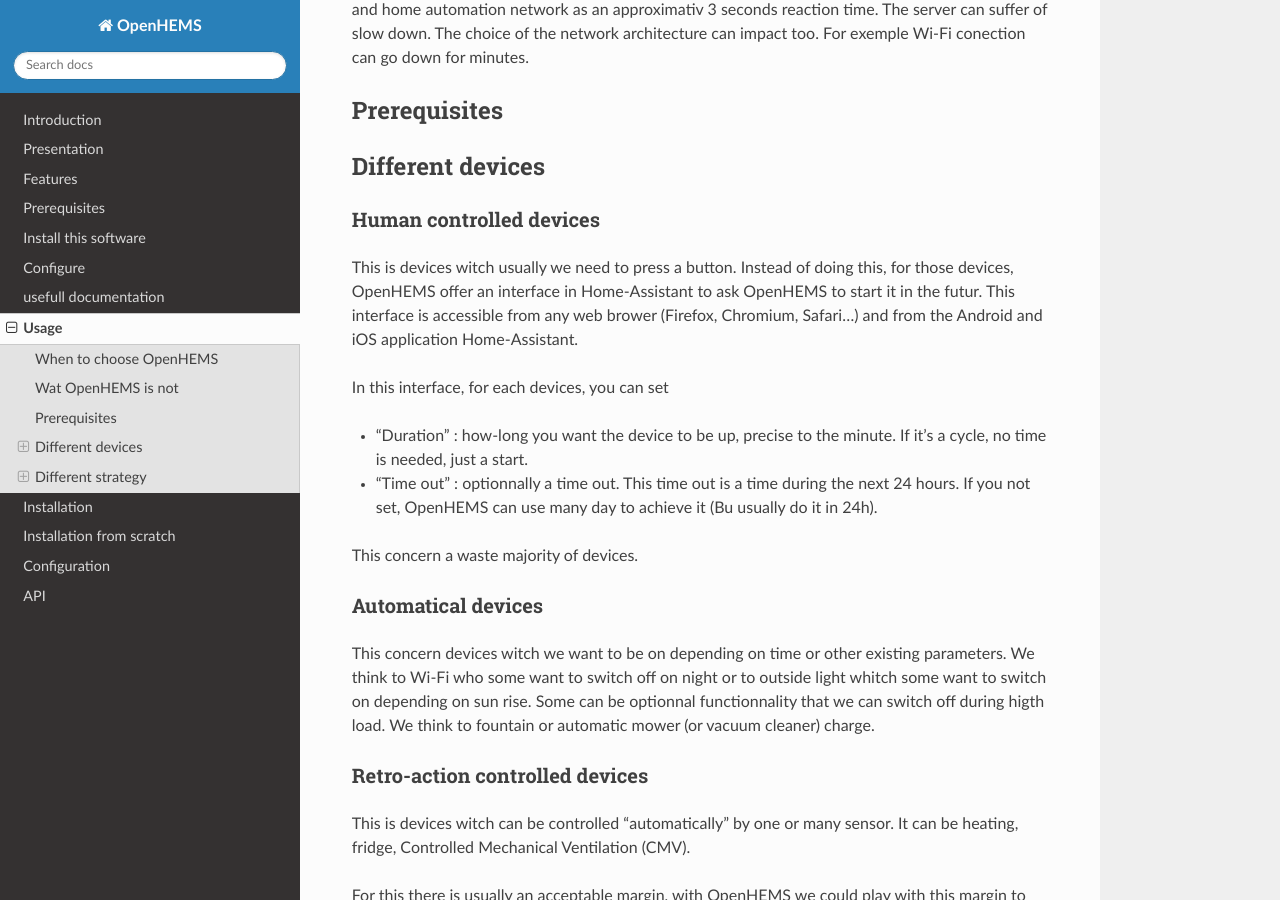
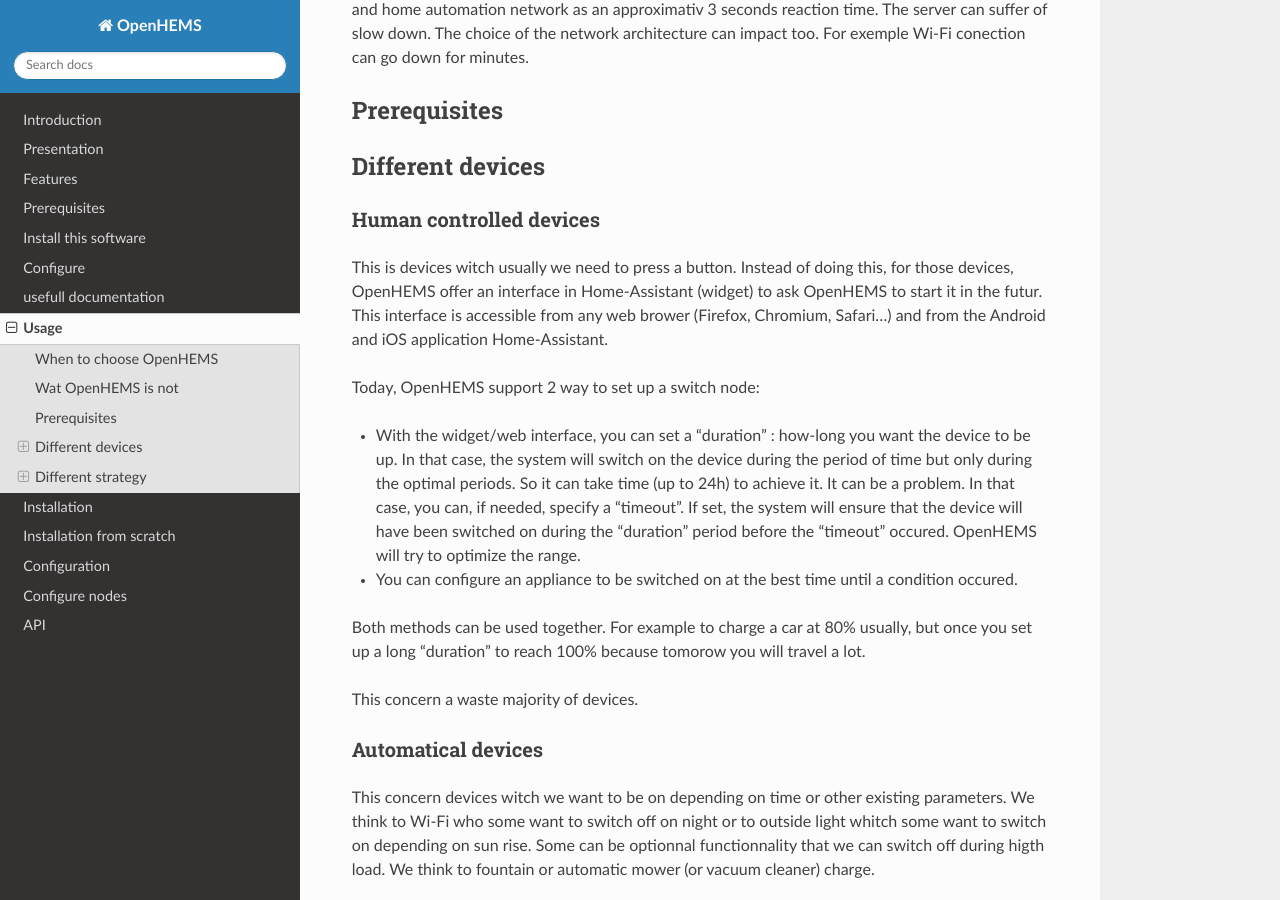
Before and after one commit to abriotde/openhems-sample, a Sphinx documentation site: the page built from docs/source/usage.rst, in a window 1280 px wide and 900 px high, scrolled down 634 px. Built offline with Sphinx 7.4.7 and the Read the Docs theme 3.1.0, drawn with Linux system fonts in a browser that asks for light colours.

Commit message:
Update version + doc

```diff
--- a/docs/source/index.rst
+++ b/docs/source/index.rst
@@ -29,4 +29,5 @@
    installation
    installation_from_scratch
    configure
+   configure_nodes
    api
--- a/docs/source/usage.rst
+++ b/docs/source/usage.rst
@@ -30,13 +30,15 @@
 Human controlled devices
 ~~~~~~~~~~~~~~~~~~~~~~~~
 
-This is devices witch usually we need to press a button. Instead of doing this, for those devices, OpenHEMS offer an interface in Home-Assistant to ask OpenHEMS to start it in the futur. This interface is accessible from any web brower (Firefox, Chromium, Safari...) and from the Android and iOS application Home-Assistant.
+This is devices witch usually we need to press a button. Instead of doing this, for those devices, OpenHEMS offer an interface in Home-Assistant (widget) to ask OpenHEMS to start it in the futur. This interface is accessible from any web brower (Firefox, Chromium, Safari...) and from the Android and iOS application Home-Assistant.
 
-In this interface, for each devices, you can set
+Today, OpenHEMS support 2 way to set up a switch node:
 
-* "Duration" : how-long you want the device to be up, precise to the minute. If it's a cycle, no time is needed, just a start.
+* With the widget/web interface, you can set a "duration" : how-long you want the device to be up. In that case, the system will switch on the device during the period of time but only during the optimal periods. So it can take time (up to 24h) to achieve it. It can be a problem. In that case, you can, if needed, specify a "timeout". If set, the system will ensure that the device will have been switched on during the "duration" period before the "timeout" occured. OpenHEMS will try to optimize the range.
 
-* "Time out" : optionnally a time out. This time out is a time during the next 24 hours. If you not set, OpenHEMS can use many day to achieve it (Bu usually do it in 24h).
+* You can configure an appliance to be switched on at the best time until a condition occured.
+
+Both methods can be used together. For example to charge a car at 80% usually, but once you set up a long "duration" to reach 100% because tomorow you will travel a lot.
 
 .. |Widget of OpenHEMS| image:: images/widget_OpenHEMS.png
   :alt: Widget of OpenHEMS
--- a/pyproject.toml
+++ b/pyproject.toml
@@ -1,6 +1,6 @@
 [project]
 name = "openhems"
-version = "0.2.8"
+version = "0.2.9"
 dynamic = [
 	# "version" # , "description"
 ]
--- a/requirements.txt
+++ b/requirements.txt
@@ -26,3 +26,5 @@
 flask>=2.0.3
 waitress>=2.1.1
 plotly>=5.6.0
+# configuration_project
+toml>=0.10
```
Also changed, not shown: CHANGELOG.md (+10 -0 lines), docs/source/configure.rst (+2 -5 lines), docs/source/configure_nodes.rst (added, +28 -0 lines), readme.md (+6 -8 lines), 2 other files.
